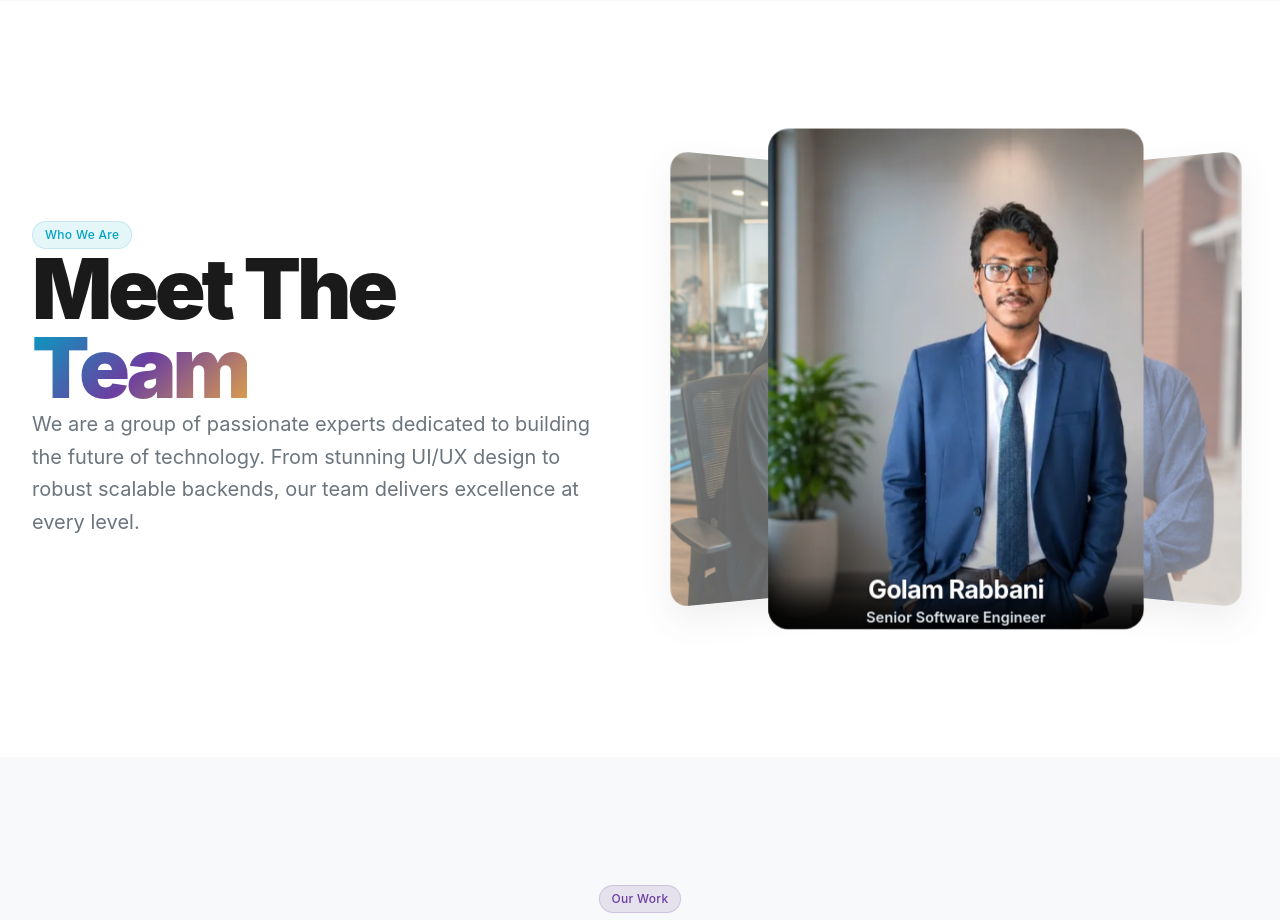
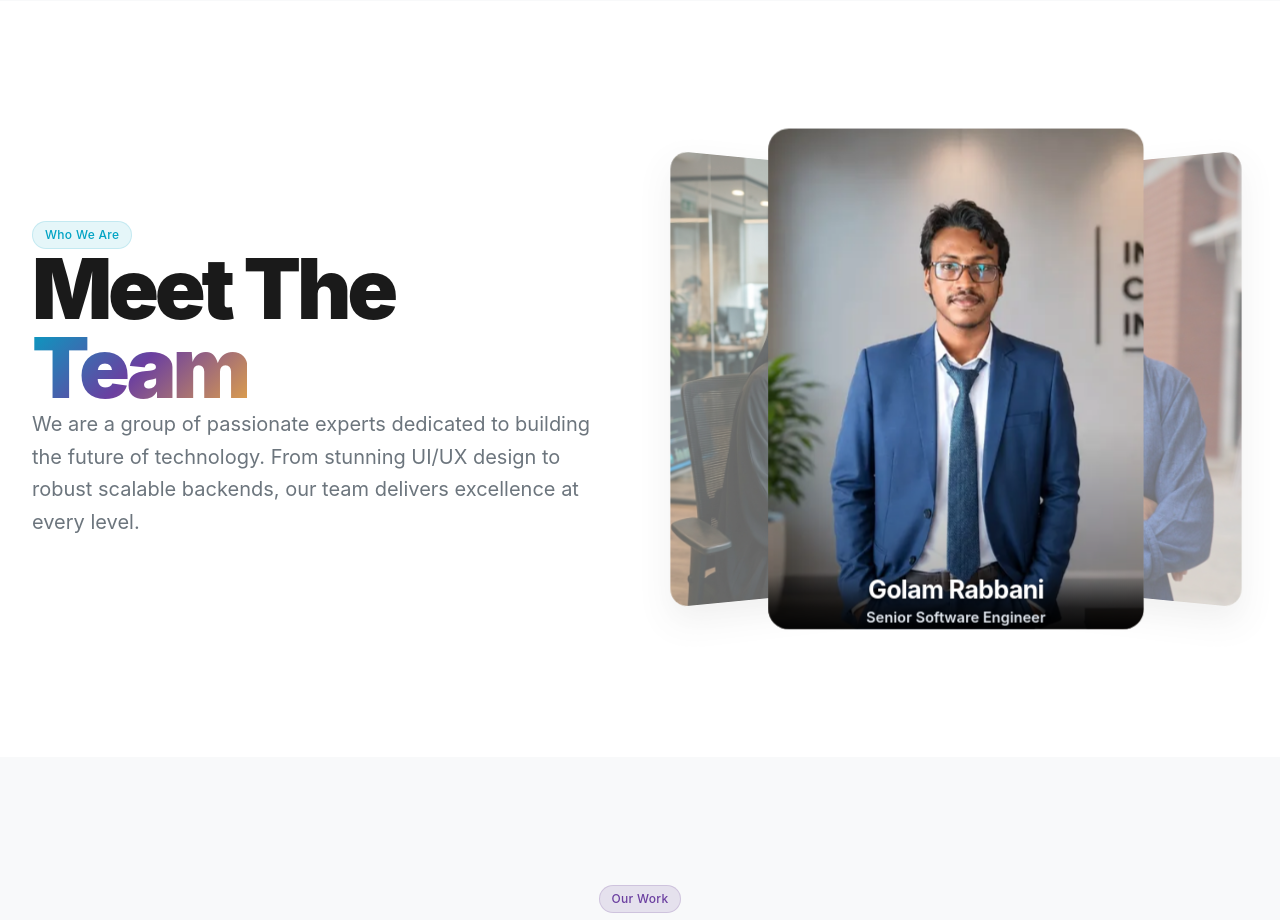
Before and after one commit to Fabneon-Technologies-Limited/fabneon, a Vue app: page / in a window 1280 px wide. Shown: the part 3320-4240 px from the top of the page. Built offline with nearby package versions, Linux system fonts and the light colour scheme.

Commit message:
rabbani image fix

```diff
--- a/src/App.vue
+++ b/src/App.vue
@@ -123,9 +123,10 @@ const teamMembers = ref([
     id: 3,
     name: 'Golam Rabbani',
     role: 'Senior Software Engineer',
-    image: '/assets/images/team_rabbani.webp',
+    image: '/assets/images/team_rabbani.png',
     colorClass: 'text-[var(--brand-gold)]',
-    shadowClass: 'hover:shadow-[var(--glow-gold)]'
+    shadowClass: 'hover:shadow-[var(--glow-gold)]',
+    objectPosition: '75% 50%'
   },
   {
     id: 1,
```
Also changed, not shown: public/assets/images/team_rabbani.png (added), 1 other file (tests, documents, lock files or other folders).
